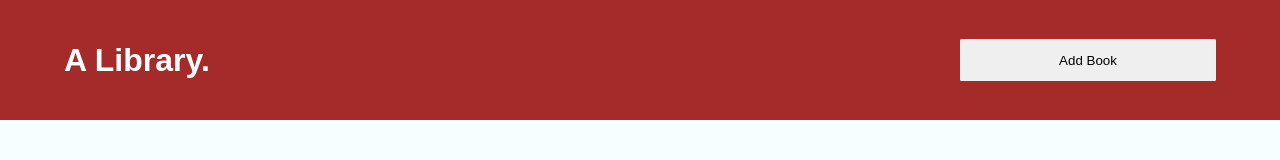
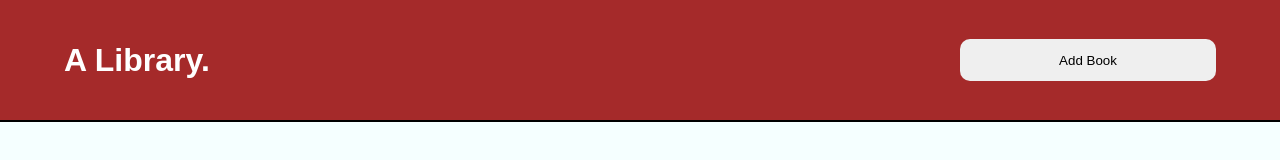
Before and after one commit to Plebbaroni/library-app, a plain HTML site: page index.html in a window 1280 px wide. Drawn offline with Linux system fonts and the light colour scheme.

Commit message:
Updated Files.

```diff
--- a/style.css
+++ b/style.css
@@ -17,6 +17,7 @@ html, body{
     display: flex;
     align-items: center;
     justify-content: space-between;
+    border-bottom: 2px solid black;
 }
 
 .title{
@@ -30,7 +31,7 @@ html, body{
     margin-right: 5%;
     height: 35%;
     width: 20%;
-    border-radius: 2%;
+    border-radius: 10px;
     border: none;
 }
 
```
